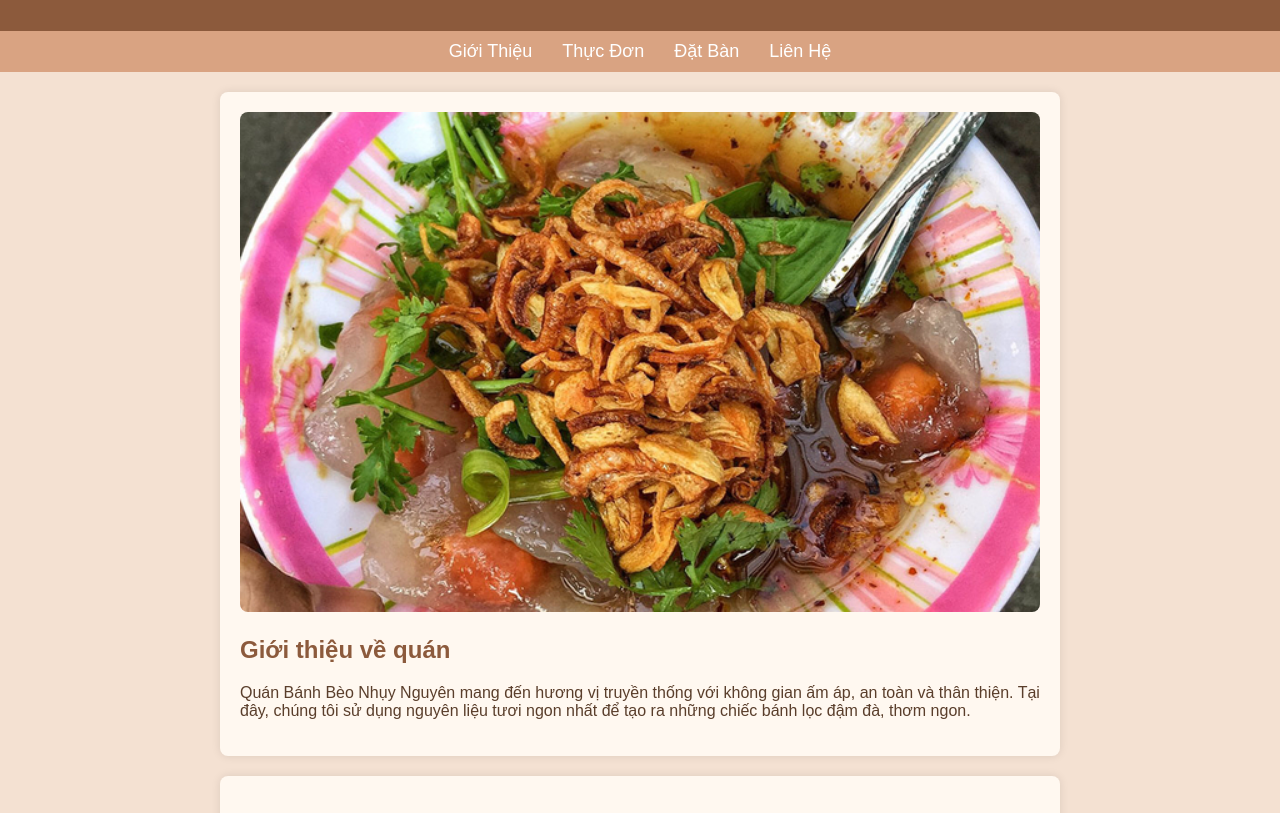
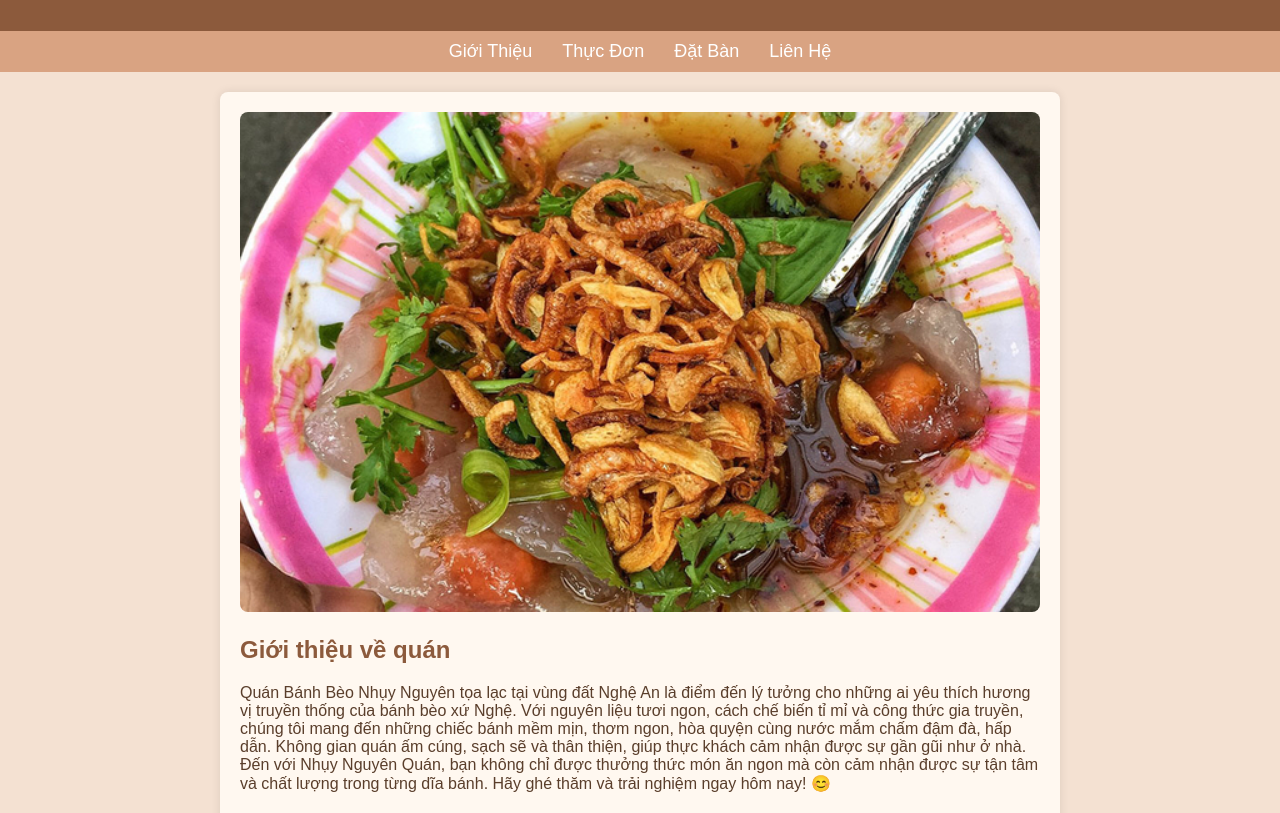
Before and after one commit to nhuynguyenquan/nhuynguyenquan.github.io, a plain HTML site: page index.html in a window 1280 px wide. Shown: the part 128-941 px from the top of the page. Drawn offline with Linux system fonts and the light colour scheme.

Commit message:
Update index.html

```diff
--- a/index.html
+++ b/index.html
@@ -68,7 +68,9 @@
     <div class="container" id="gioi-thieu">
         <img src="image/Banh-Beo.jpeg" alt="Bánh Bèo Nhụy Nguyên" class="image">
         <h2>Giới thiệu về quán</h2>
-        <p>Quán Bánh Bèo Nhụy Nguyên mang đến hương vị truyền thống với không gian ấm áp, an toàn và thân thiện. Tại đây, chúng tôi sử dụng nguyên liệu tươi ngon nhất để tạo ra những chiếc bánh lọc đậm đà, thơm ngon.</p>
+        <p>Quán Bánh Bèo Nhụy Nguyên tọa lạc tại vùng đất Nghệ An là điểm đến lý tưởng cho những ai yêu thích hương vị truyền thống của bánh bèo xứ Nghệ. Với nguyên liệu tươi ngon, cách chế biến tỉ mỉ và công thức gia truyền, chúng tôi mang đến những chiếc bánh mềm mịn, thơm ngon, hòa quyện cùng nước mắm chấm đậm đà, hấp dẫn.
+
+Không gian quán ấm cúng, sạch sẽ và thân thiện, giúp thực khách cảm nhận được sự gần gũi như ở nhà. Đến với Nhụy Nguyên Quán, bạn không chỉ được thưởng thức món ăn ngon mà còn cảm nhận được sự tận tâm và chất lượng trong từng dĩa bánh. Hãy ghé thăm và trải nghiệm ngay hôm nay! 😊</p>
     </div>
     <div class="container" id="menu">
         <h2>Thực Đơn</h2>
```
